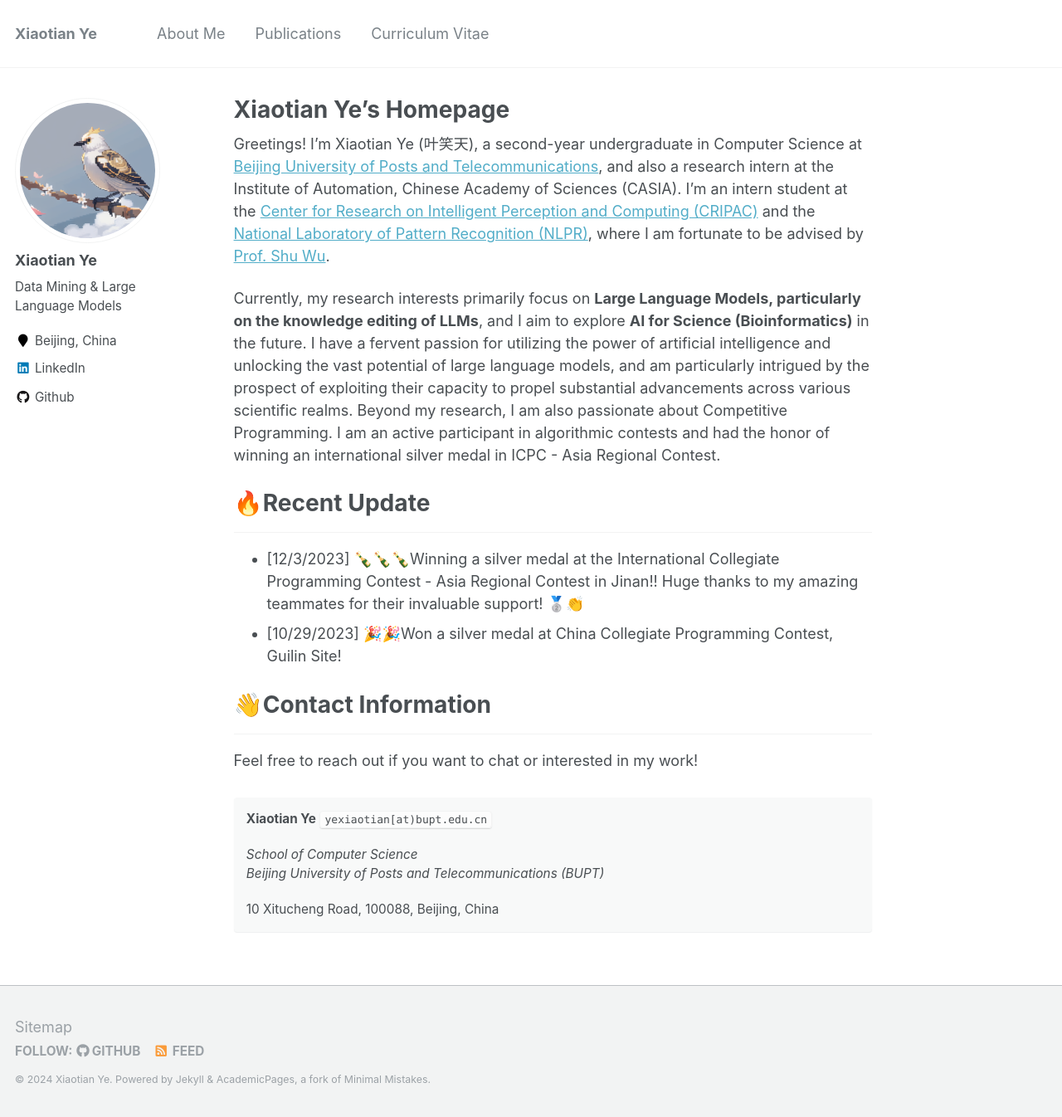
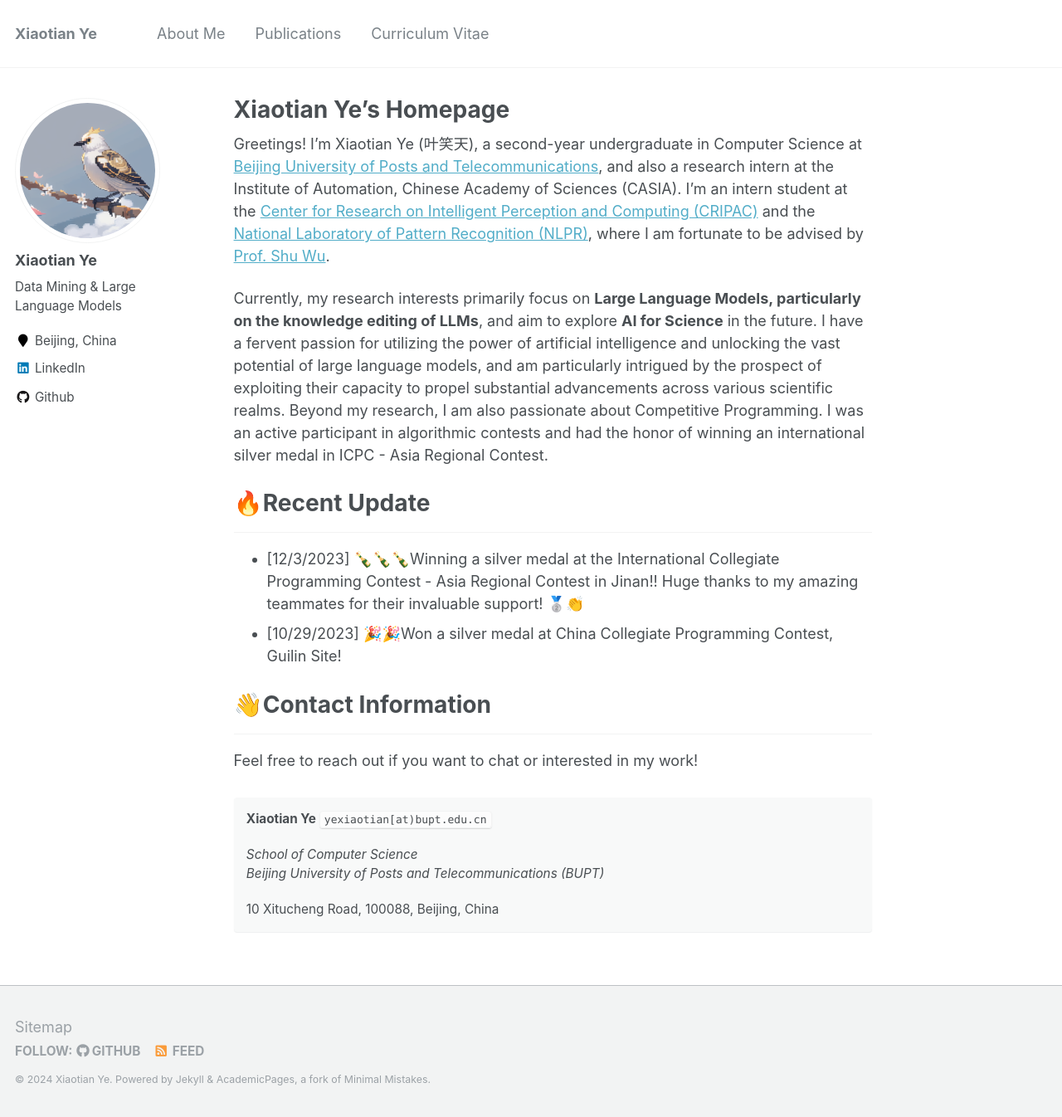
Before and after one commit to Acruxos/Acruxos.github.io, a Jekyll site: the page built from _pages/about.md, in a window 1280 px wide and 1346 px high. Shown: the whole window at 83% size. Built offline with Jekyll 4.4.1, drawn with Linux system fonts in a browser that asks for light colours; a script that is not in the unit is left out.

Commit message:
Add visit statistics

```diff
--- a/_pages/about.md
+++ b/_pages/about.md
@@ -10,7 +10,7 @@
 
 Greetings! I'm Xiaotian Ye (叶笑天), a second-year undergraduate in Computer Science at [Beijing University of Posts and Telecommunications](https://www.bupt.edu.cn/), and also a research intern at the Institute of Automation, Chinese Academy of Sciences (CASIA). I'm an intern student at the [Center for Research on Intelligent Perception and Computing (CRIPAC)](http://cripac.ia.ac.cn/en/EN/volumn/home.shtml) and the [National Laboratory of Pattern Recognition (NLPR)](http://www.nlpr.ia.ac.cn/en/), where I am fortunate to be advised by [Prof. Shu Wu](http://shuwu.name/).
 
-Currently, my research interests primarily focus on **Large Language Models, particularly on the knowledge editing of LLMs**, and I aim to explore **AI for Science (Bioinformatics)** in the future. I have a fervent passion for utilizing the power of artificial intelligence and unlocking the vast potential of large language models, and am particularly intrigued by the prospect of exploiting their capacity to propel substantial advancements across various scientific realms. Beyond my research, I am also passionate about Competitive Programming. I am an active participant in algorithmic contests and had the honor of winning an international silver medal in ICPC - Asia Regional Contest.
+Currently, my research interests primarily focus on **Large Language Models, particularly on the knowledge editing of LLMs**, and aim to explore **AI for Science** in the future. I have a fervent passion for utilizing the power of artificial intelligence and unlocking the vast potential of large language models, and am particularly intrigued by the prospect of exploiting their capacity to propel substantial advancements across various scientific realms. Beyond my research, I am also passionate about Competitive Programming. I was an active participant in algorithmic contests and had the honor of winning an international silver medal in ICPC - Asia Regional Contest.
 
 ### 🔥Recent Update
 
@@ -28,9 +28,13 @@
 Feel free to reach out if you want to chat or interested in my work!
 
 <div class="notice">
-<p><b>Xiaotian Ye</b>
-<code id="mail">yexiaotian[at)bupt.edu.cn</code></p>
+<p><b>Xiaotian Ye    </b>
+     <code id="mail">yexiaotian[at)bupt.edu.cn</code></p>
 <p class="institute"><i>School of Computer Science<br/></i>
 <i>Beijing University of Posts and Telecommunications (BUPT)</i></p>
 <p>10 Xitucheng Road, 100088, Beijing, China</p>
 </div>
+
+
+
+<script type="text/javascript" src="//rf.revolvermaps.com/0/0/6.js?i=5uedg0o5dld&amp;m=1&amp;c=ffc000&amp;cr1=ffffff&amp;f=times_new_roman&amp;l=0&amp;bv=100" async="async"></script>
```
